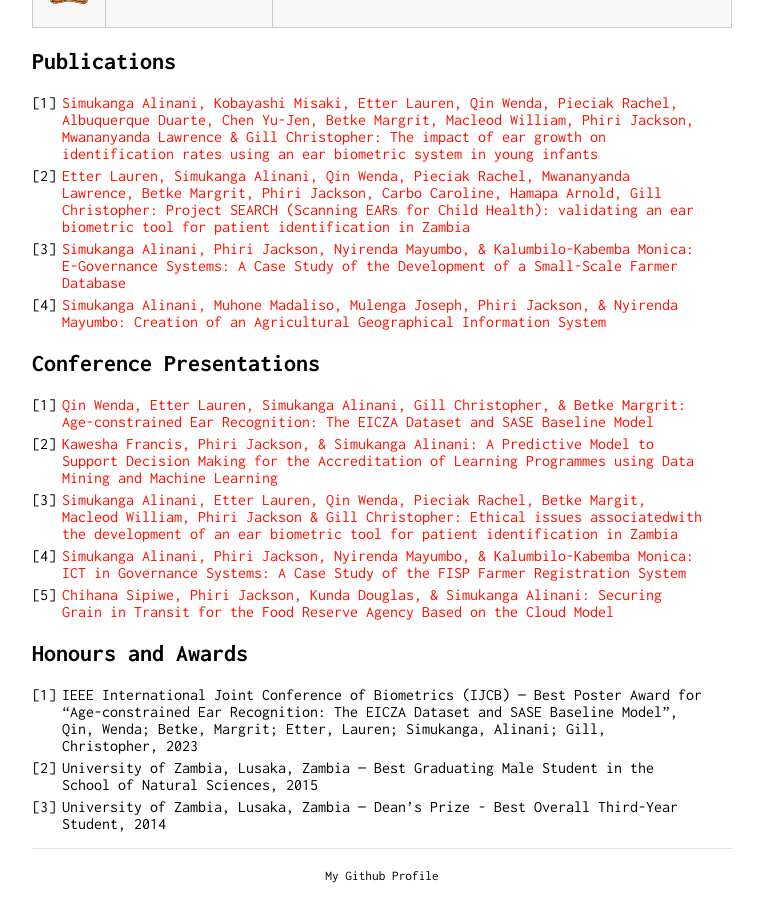
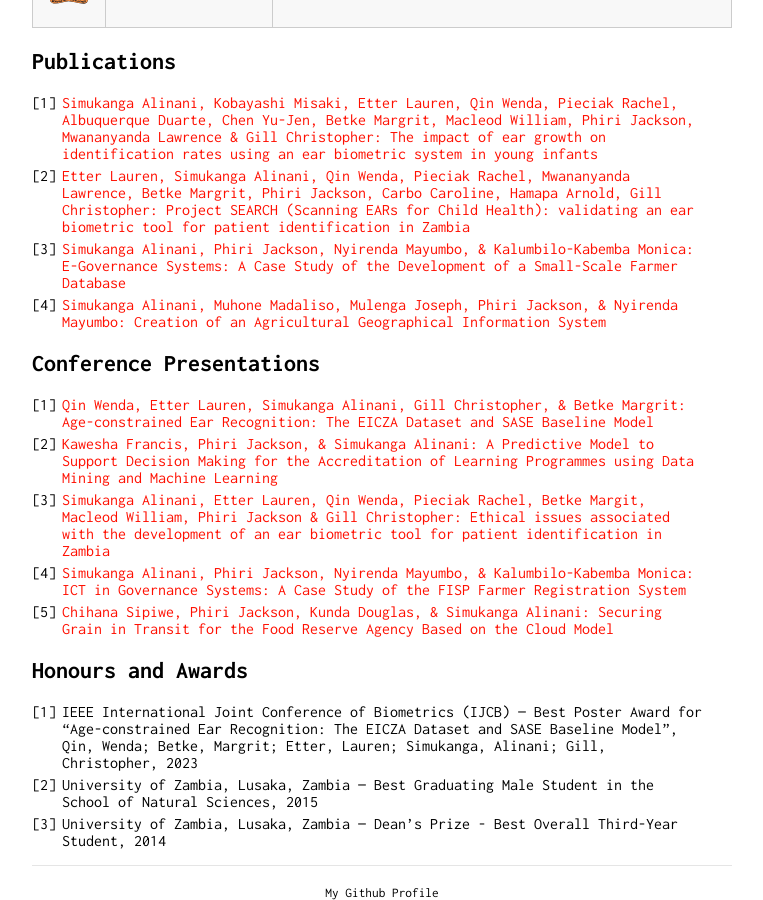
Before and after one commit to a1inani/a1inani.github.io, a Jekyll site: the page built from index.md, in a window 1280 px wide and 900 px high, scrolled down 1754 px. Shown: the whole window, without its empty margins (258-1021 px from the left). Built offline with Jekyll 4.4.1, drawn with Linux system fonts in a browser that asks for light colours; our own code applies the rules of GitHub Pages for plain Markdown files.

Commit message:
Fix typo

```diff
--- a/index.md
+++ b/index.md
@@ -63,7 +63,7 @@ My research interests include:
 
 1. [Qin Wenda, Etter Lauren, Simukanga Alinani, Gill Christopher, & Betke Margrit: Age-constrained Ear Recognition: The EICZA Dataset and SASE Baseline Model](/pub/Qin-etal-IJCB-2023.pdf){:target="_blank"}
 2. [Kawesha Francis, Phiri Jackson, & Simukanga Alinani: A Predictive Model to Support Decision Making for the Accreditation of Learning Programmes using Data Mining and Machine Learning](/pub/Paper18.pdf){:target="_blank"}
-3. [Simukanga Alinani, Etter Lauren, Qin Wenda, Pieciak Rachel, Betke Margit, Macleod William, Phiri Jackson & Gill Christopher: Ethical issues associatedwith the development of an ear biometric tool for patient identification in Zambia](/pub/Alinani-Simukanga_GFBR-2022_Theme-2.pdf){:target="_blank"}
+3. [Simukanga Alinani, Etter Lauren, Qin Wenda, Pieciak Rachel, Betke Margit, Macleod William, Phiri Jackson & Gill Christopher: Ethical issues associated with the development of an ear biometric tool for patient identification in Zambia](/pub/Alinani-Simukanga_GFBR-2022_Theme-2.pdf){:target="_blank"}
 4. [Simukanga Alinani, Phiri Jackson, Nyirenda Mayumbo, & Kalumbilo-Kabemba Monica: ICT in Governance Systems: A Case Study of the FISP Farmer Registration System](/pub/ZAPUC18.pdf){:target="_blank"}
 5. [Chihana Sipiwe, Phiri Jackson, Kunda Douglas, & Simukanga Alinani: Securing Grain in Transit for the Food Reserve Agency Based on the Cloud Model](/pub/34-136-1-PB.pdf){:target="_blank"}
 
```
